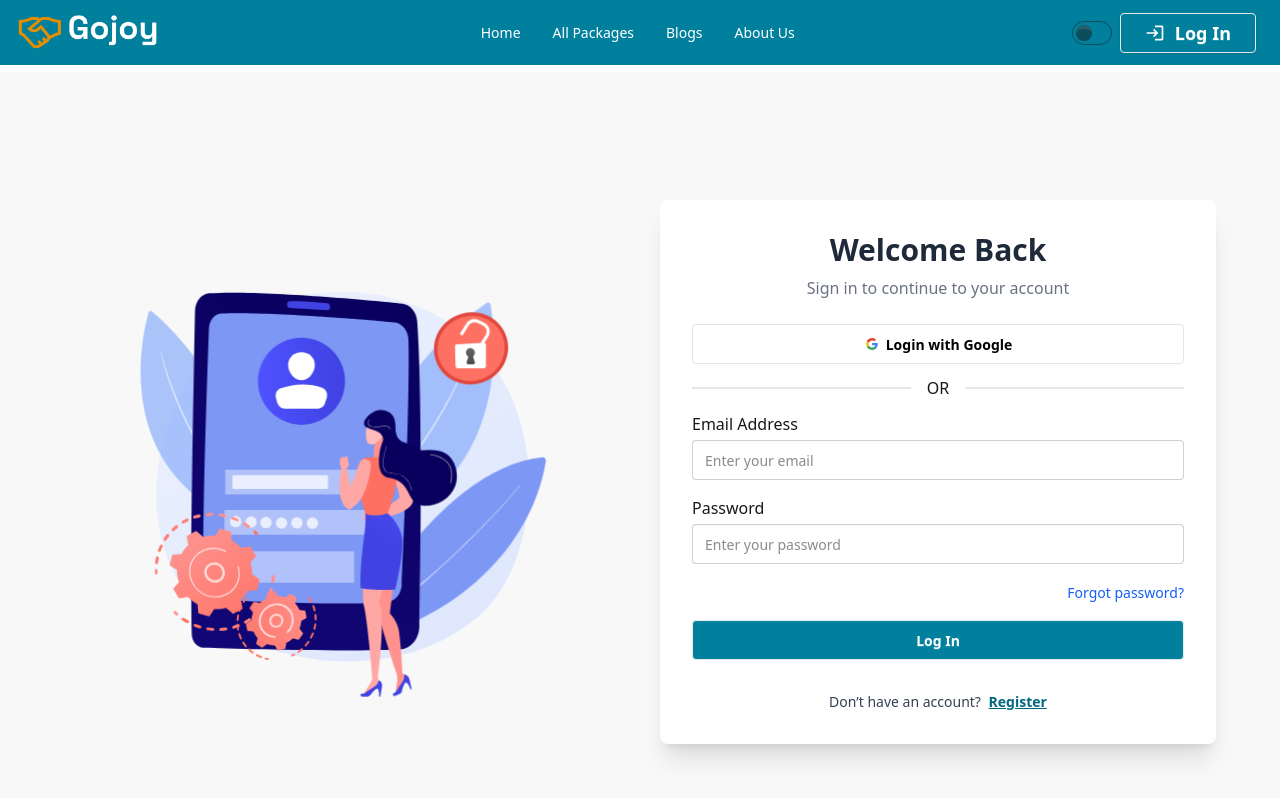
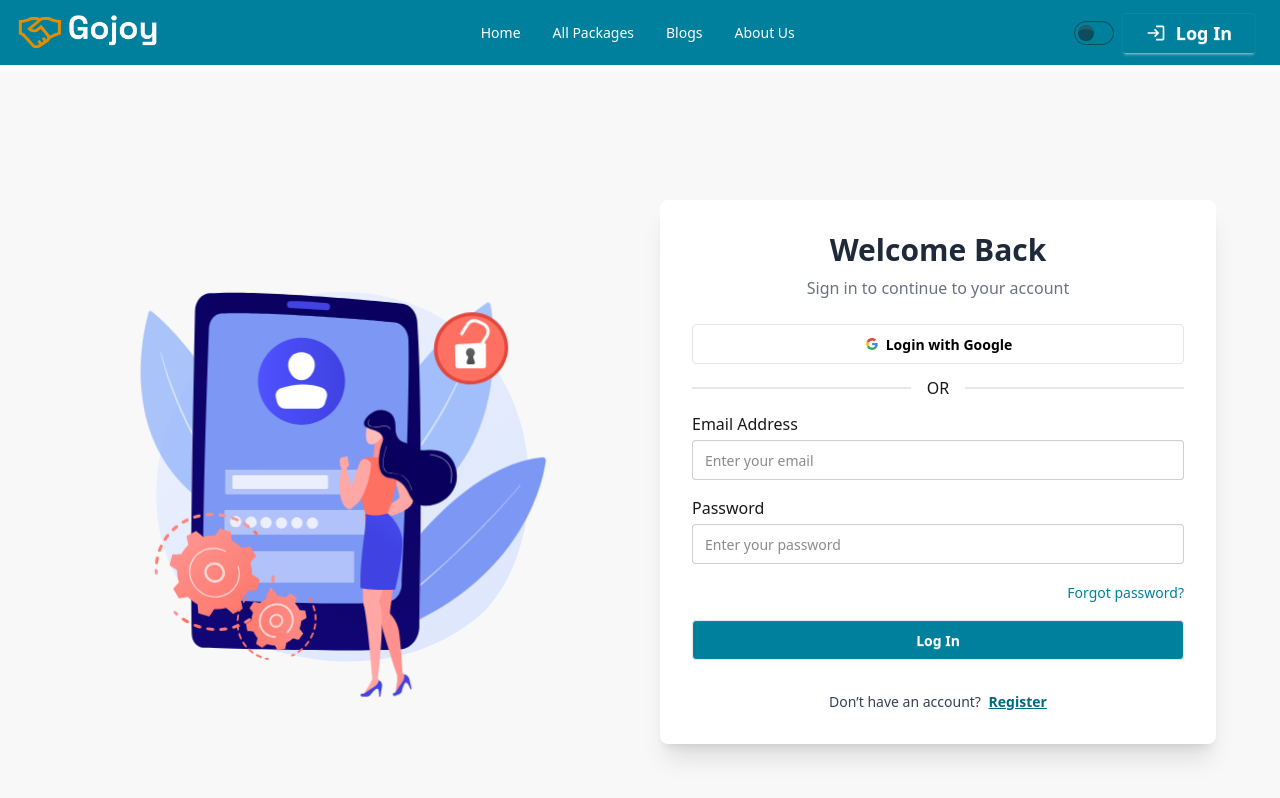
Before and after one commit to MdRakibHossen917/gojoy-ejp-app, a React (Vite) app: page /auth/logIn in a window 1280 px wide. Shown: the top 798 px of the page. Built offline with nearby package versions, Linux system fonts and the light colour scheme; no server answers.

Commit message:
button added shadow remove border

```diff
--- a/src/Pages/LogIn/LogIn.jsx
+++ b/src/Pages/LogIn/LogIn.jsx
@@ -86,7 +86,7 @@ const LogIn = () => {
               </div>
 
               <div className="text-right">
-                <a href="#" className="text-sm text-blue-600 hover:underline">
+                <a href="#" className="text-sm text-[#00809D] hover:underline">
                   Forgot password?
                 </a>
               </div>
--- a/src/Pages/Shared/Navbar.jsx
+++ b/src/Pages/Shared/Navbar.jsx
@@ -180,7 +180,7 @@ const Navbar = () => {
             )}
           </div>
         ) : (
-          <Button className=" shadow px-3 py-2 sm:px-4 sm:py-2.5 md:px-5 md:py-3 lg:px-6 lg:py-3 text-sm sm:text-base md:text-lg">
+          <Button className=" border-none shadow-4xl px-3 py-2 sm:px-4 sm:py-2.5 md:px-5 md:py-3 lg:px-6 lg:py-3 text-sm sm:text-base md:text-lg">
             <Link
               to="/auth/logIn"
               className="flex items-center gap-1 sm:gap-2 md:gap-2.5"
```
